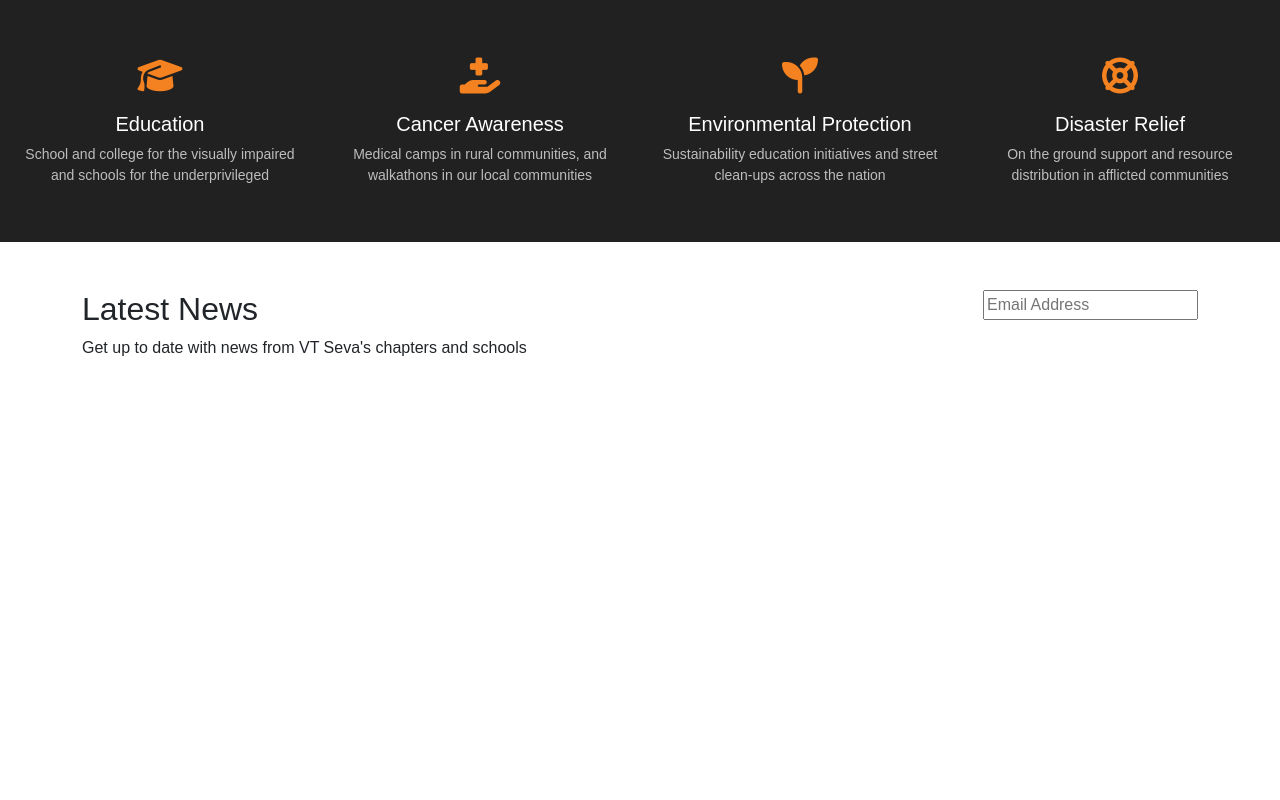
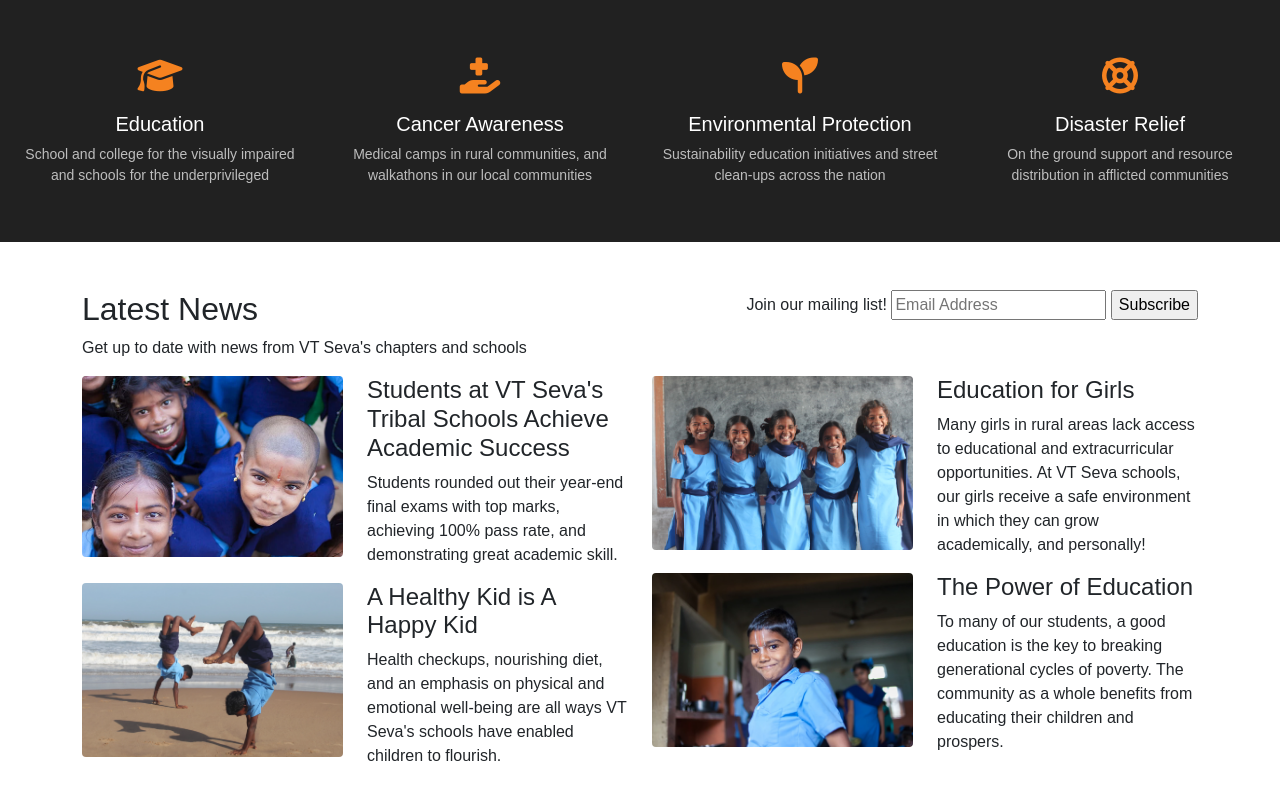
Before and after one commit to vsenapathi/VTS-refresh, a plain HTML site: page index.html in a window 1280 px wide. Shown: the part 794-1594 px from the top of the page. Before the commit the page ends 1170 px from the top, so only its background shows below. Drawn offline with nearby package versions, Linux system fonts and the light colour scheme.

Commit message:
added newsreel

```diff
--- a/index.html
+++ b/index.html
@@ -93,7 +93,8 @@
         </div>
       </div>
     </div>
-    <div class="newsreel container mt-5">
+
+    <div class="newsreel container mt-5 mb-5">
       <div class="row">
         <div class="col-sm-6">
           <h2>Latest News</h2>
@@ -101,13 +102,92 @@
         </div>
         <div class="col-sm-6 d-flex justify-content-end">
           <form>
+            <label for="subscribe-input">Join our mailing list!</label>
             <input
               type="email"
               class="subscribe-input"
               id="subscribe-input"
               placeholder="Email Address"
             />
+            <input type="submit" value="Subscribe" />
           </form>
+        </div>
+      </div>
+      <div class="row">
+        <div class="col-sm-6">
+          <div class="row">
+            <div class="col-sm-6">
+              <img
+                src="/src/images/siling-tribal-kids.webp"
+                alt="Students at VT Seva's Tribal Schools"
+                class="img-fluid rounded"
+              />
+            </div>
+            <div class="col-sm-6">
+              <h4>
+                Students at VT Seva's Tribal Schools Achieve Academic Success
+              </h4>
+              <p>
+                Students rounded out their year-end final exams with top marks,
+                achieving 100% pass rate, and demonstrating great academic
+                skill.
+              </p>
+            </div>
+          </div>
+          <div class="row">
+            <div class="col-sm-6">
+              <img
+                src="/src/images/beach-kids.webp"
+                alt="Students enjoying on beach"
+                class="img-fluid rounded"
+              />
+            </div>
+            <div class="col-sm-6">
+              <h4>A Healthy Kid is A Happy Kid</h4>
+              <p>
+                Health checkups, nourishing diet, and an emphasis on physical
+                and emotional well-being are all ways VT Seva's schools have
+                enabled children to flourish.
+              </p>
+            </div>
+          </div>
+        </div>
+        <div class="col-sm-6">
+          <div class="row">
+            <div class="col-sm-6">
+              <img
+                src="/src/images/tribal-school-kids.jpeg"
+                alt="Students at VT Seva's tribal school"
+                class="img-fluid rounded"
+              />
+            </div>
+            <div class="col-sm-6">
+              <h4>Education for Girls</h4>
+              <p>
+                Many girls in rural areas lack access to educational and
+                extracurricular opportunities. At VT Seva schools, our girls
+                receive a safe environment in which they can grow academically,
+                and personally!
+              </p>
+            </div>
+          </div>
+          <div class="row">
+            <div class="col-sm-6">
+              <img
+                src="/src/images/smiling-tribal-boy.webp"
+                alt="Smiling student"
+                class="img-fluid rounded"
+              />
+            </div>
+            <div class="col-sm-6">
+              <h4>The Power of Education</h4>
+              <p>
+                To many of our students, a good education is the key to breaking
+                generational cycles of poverty. The community as a whole
+                benefits from educating their children and prospers.
+              </p>
+            </div>
+          </div>
         </div>
       </div>
     </div>
```
Also changed, not shown: src/images/beach-kids.webp (added), src/images/friends-hug.webp (added), src/images/nethra-kid-stretching.webp (added), src/images/siling-tribal-kids.webp (added), src/images/smiling-tribal-boy.webp (added), src/images/tribal girl.webp (added), src/images/tribal-girl-with-board.webp (added), src/images/tribal-school-kids.jpeg (added).
